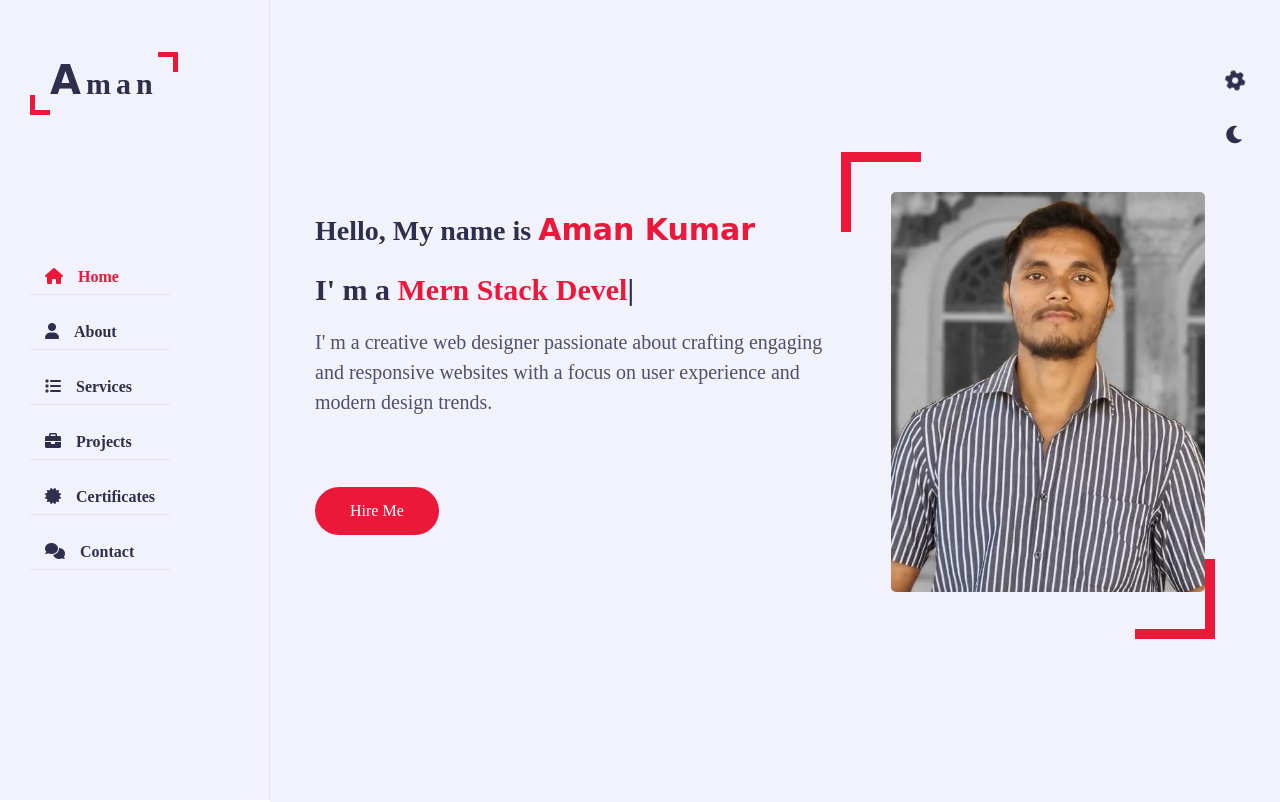
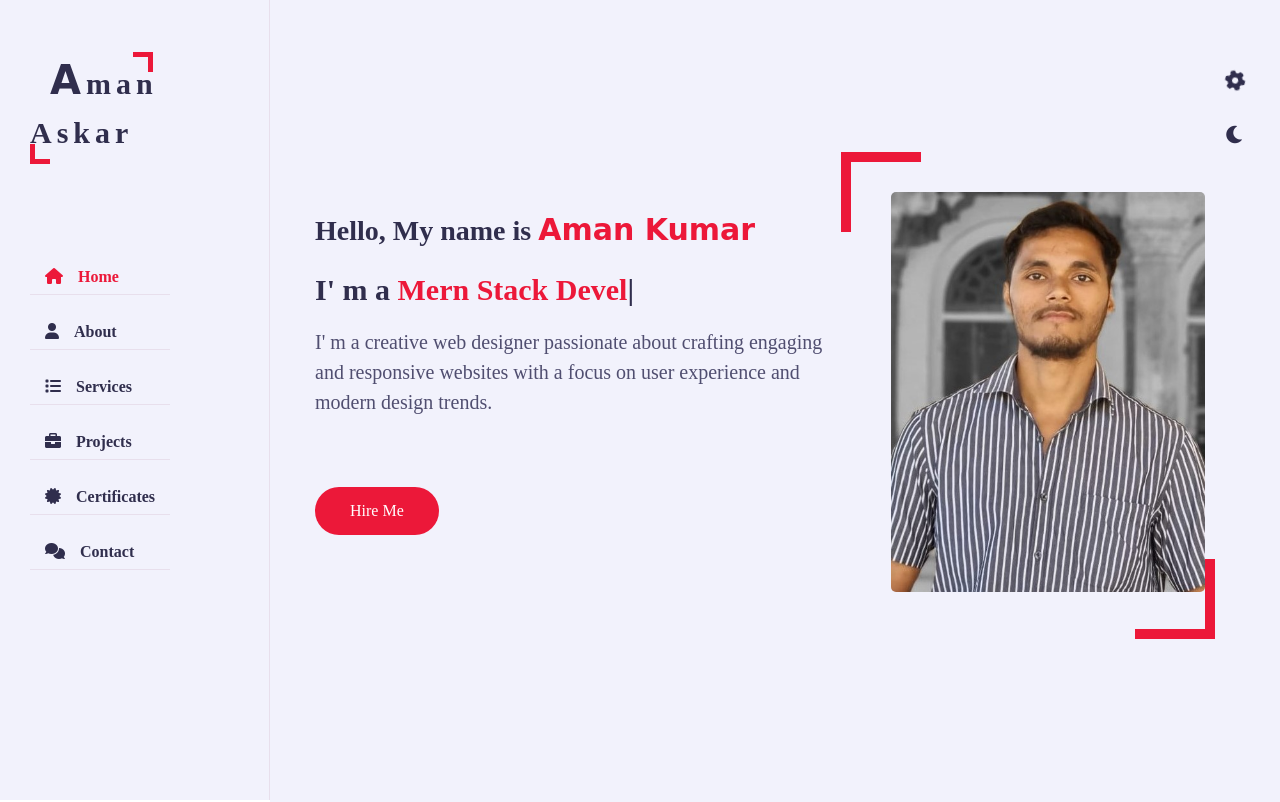
Before and after one commit to Amanaskar95/Ports, a plain HTML site: page index.html in a window 1280 px wide. Shown: the top 802 px of the page. Drawn offline with nearby package versions, Linux system fonts and the light colour scheme; files whose address does not match are found by name; a web font is replaced by a local one.

Commit message:
change name

```diff
--- a/index.html
+++ b/index.html
@@ -26,7 +26,7 @@
     <div class="main-container">
         <div class="aside">
             <div class="logo">
-                <a href="#"><span>A</span>man</a>
+                <a href="#"><span>A</span>man askar</a>
             </div>
             <div class="nav-toggler">
                 <span></span>
```
